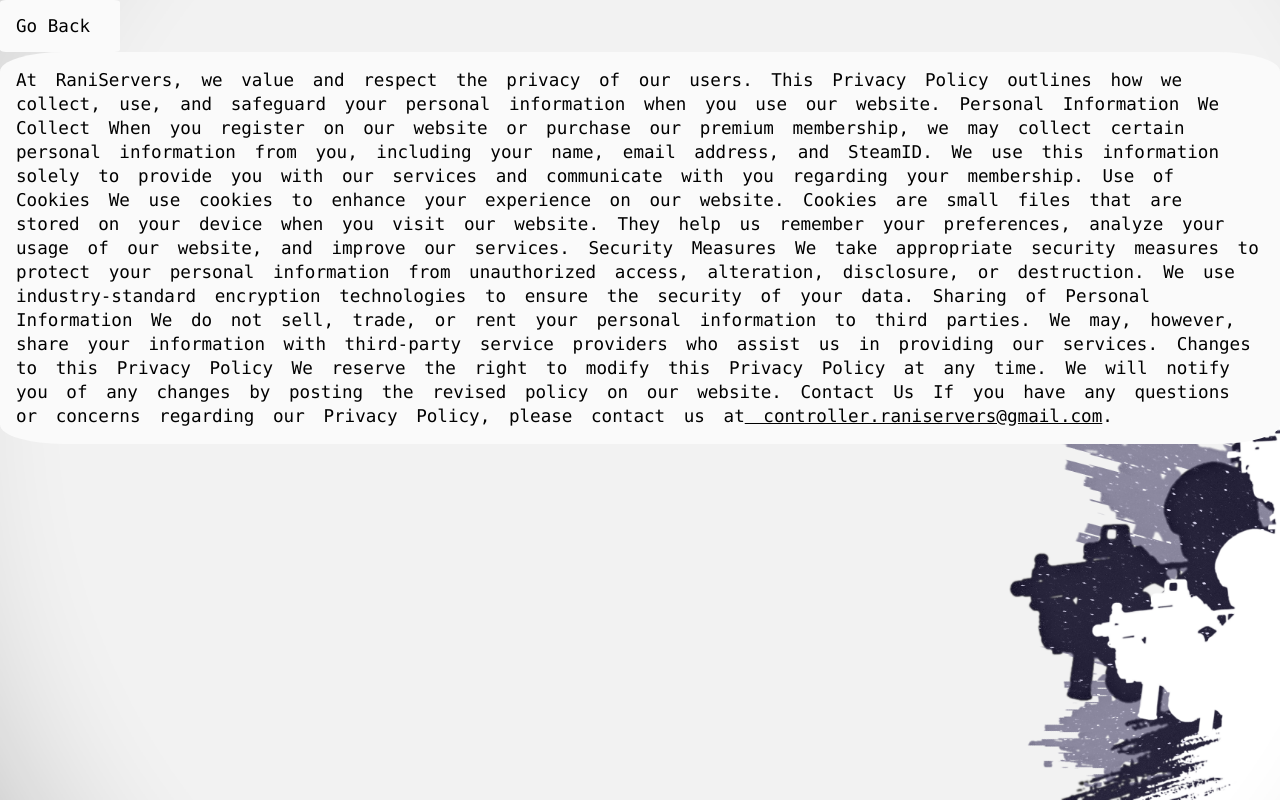
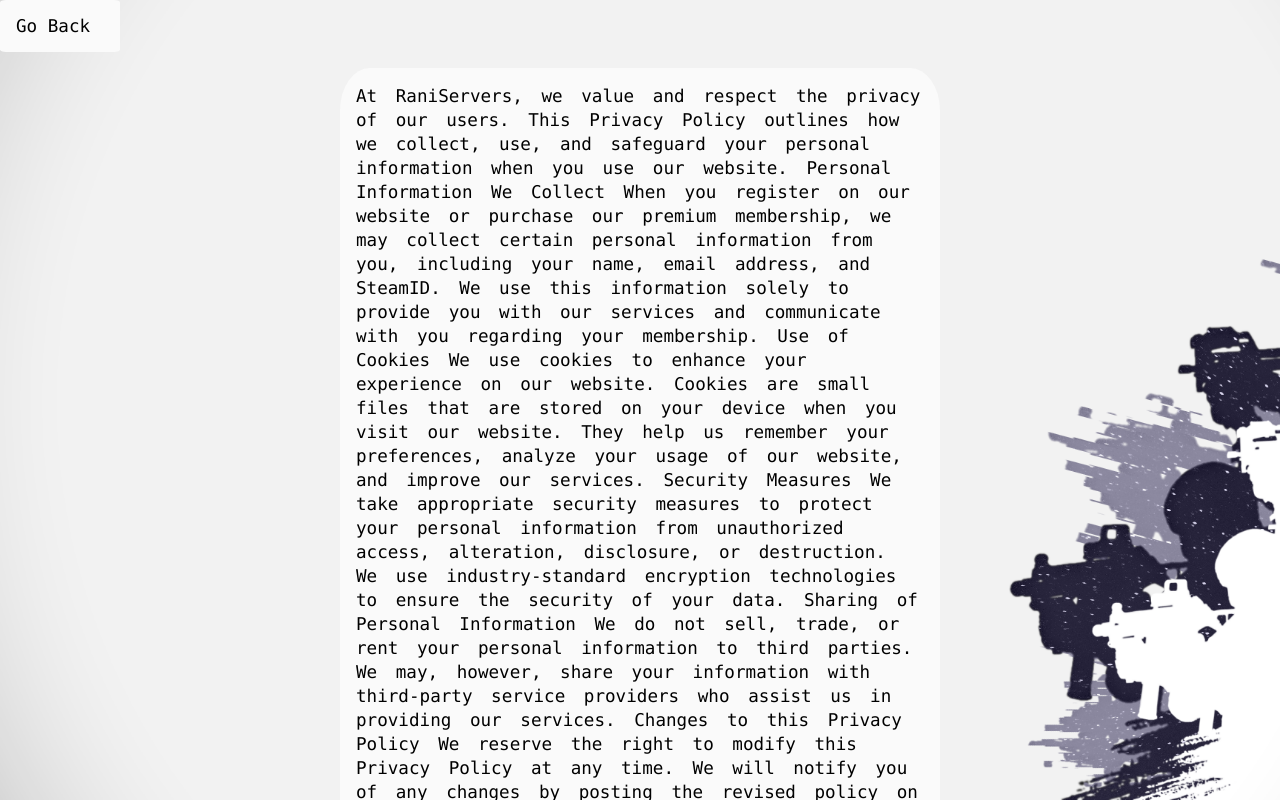
Before and after one commit to rakshit-bhardwaj/rani-servers, a Next.js app: page /privacypolicy in a window 1280 px wide. Built offline with nearby package versions, Linux system fonts and the light colour scheme.

Commit message:
Update Home.module.css

```diff
--- a/styles/Home.module.css
+++ b/styles/Home.module.css
@@ -196,6 +196,21 @@
   align-items: center;
 }
 
+.ptsec {
+  display: flex;
+  flex-direction: column;
+  align-items: center;
+  justify-content: center;
+  width: 600px;
+  margin: auto;
+  margin-top: 1rem;
+  font-size: 1.25rem;
+  line-height: 0.5rem;
+  word-spacing: 0.3rem;
+}
+
+
+
 @media (max-width: 600px) {
   .grid {
     width: 100%;
@@ -215,5 +230,7 @@
     width: fit-content;
     margin-bottom: 1rem;
   }
-
+  .ptsec {
+    width: 100%;
+  }
 }
```
